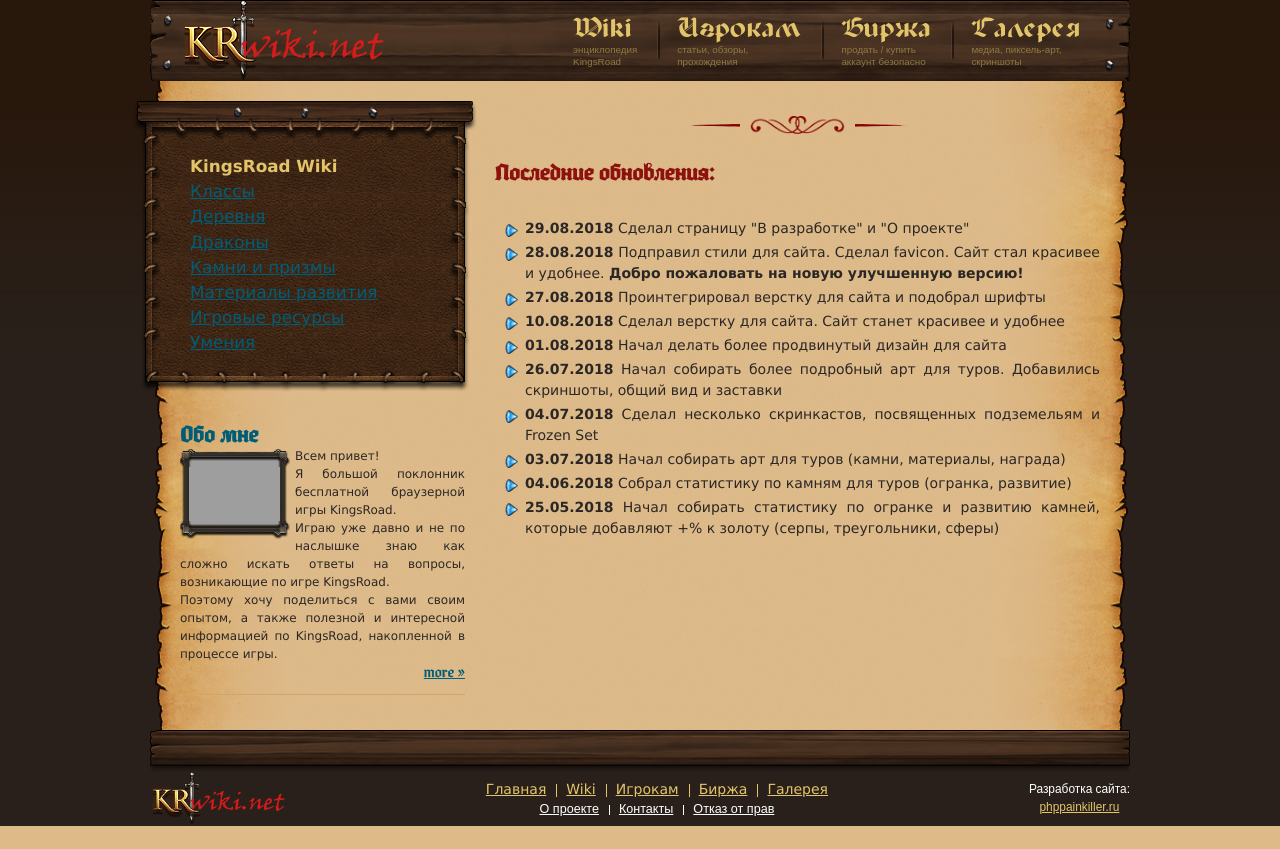
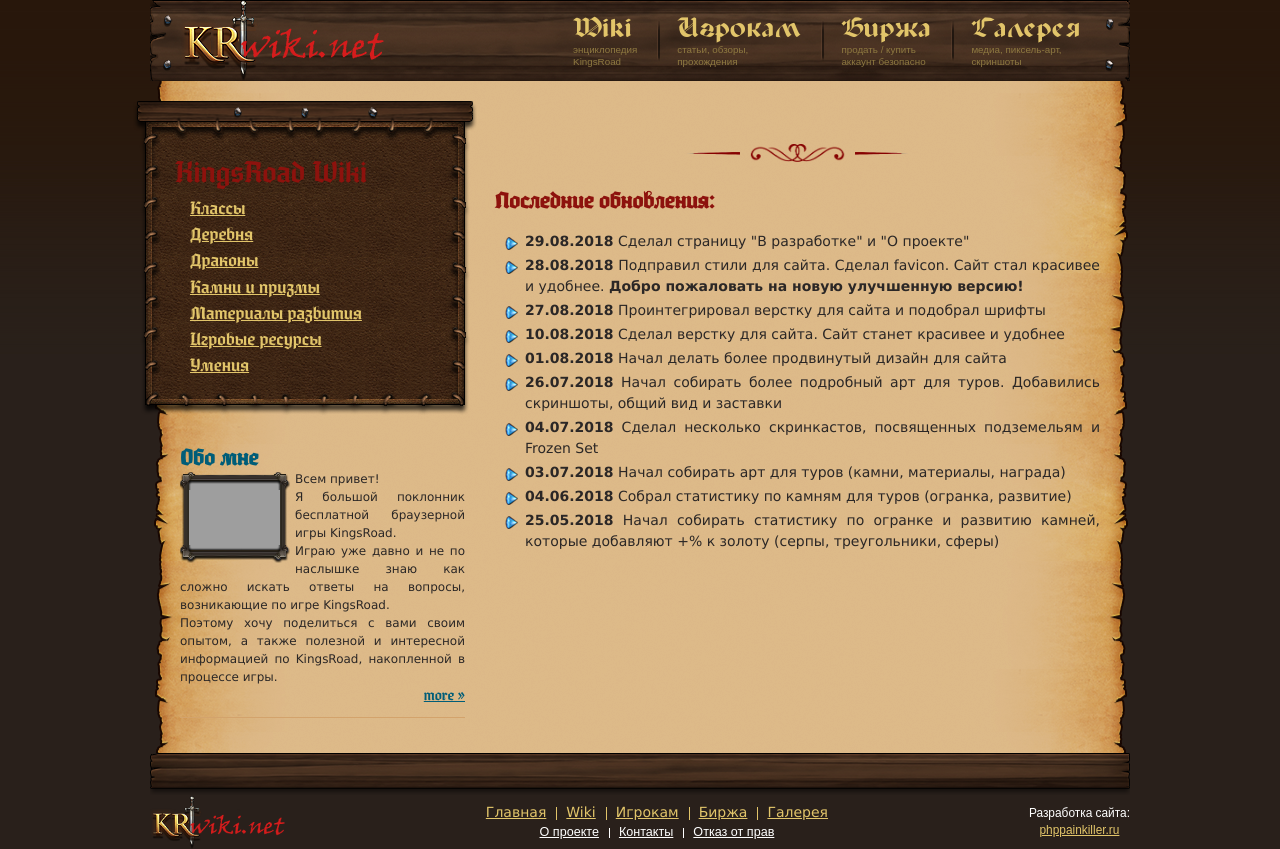
Before and after one commit to Fyr/krw, a CakePHP app: template app/View/Pages/home.ctp in a window 1280 px wide. Shown: the part 286-1135 px from the top of the page. Before the commit the page ends 1112 px from the top, so only its background shows below. Run offline with PHP 8.4 and a stand-in for CakePHP, Linux system fonts and the light colour scheme; the template is opened without the code that fills it, so the values that code supplies are empty; some libraries are stand-ins or nearby versions; grey boxes are pictures that could not be loaded.

Commit message:
Подправил стили

```diff
--- a/app/webroot/css/extra.css
+++ b/app/webroot/css/extra.css
@@ -9,6 +9,8 @@
 }
 
 h1 {
+    padding-top: 2rem;
+    padding-bottom: 1rem;
     font-size: 3rem;
 }
 .categoriesList {
@@ -18,8 +20,22 @@ h1 {
     margin-top: 0px;
     font-size: 0.9rem;
 }
-.categoriesList > li > span {
+.categoriesList > li > span, .categoriesList > li > a, .categoriesList > li > b {
     font-family: 'Moyenage';
+}
+.categoriesList > li > b {
+    /* font-family: 'PaladinPCRus Medium';*/
+    font-weight: normal;
+    font-size: 2rem;
+    position: relative;
+    left: -15px;
+    color: #8d120d;
+}
+.categoriesList > li > a {
+    color: #e2c56a;
+}
+.categoriesList > li > a:hover {
+    color: #a8934f;
 }
 .pagination span a, .pagination .current {
     padding: 0 6px 3px 6px;
@@ -35,6 +51,9 @@ h1 {
     padding: 0 0 20px 0;
 }
 */
+.textBlock ul {
+    margin-top: -15px;
+}
 .textBlock ul > li {
     padding: 3px 0px 0px 20px;
 }
```
